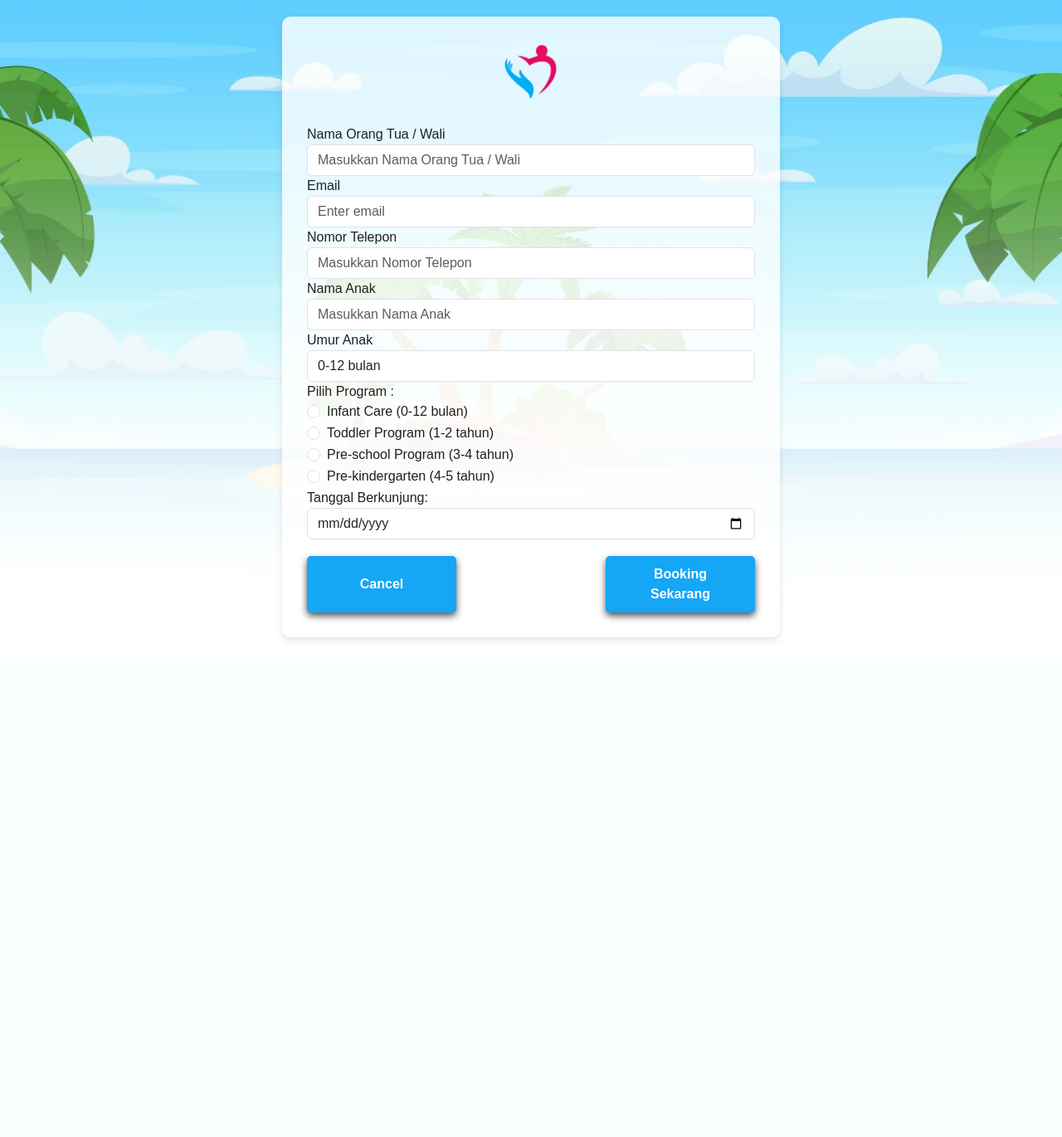
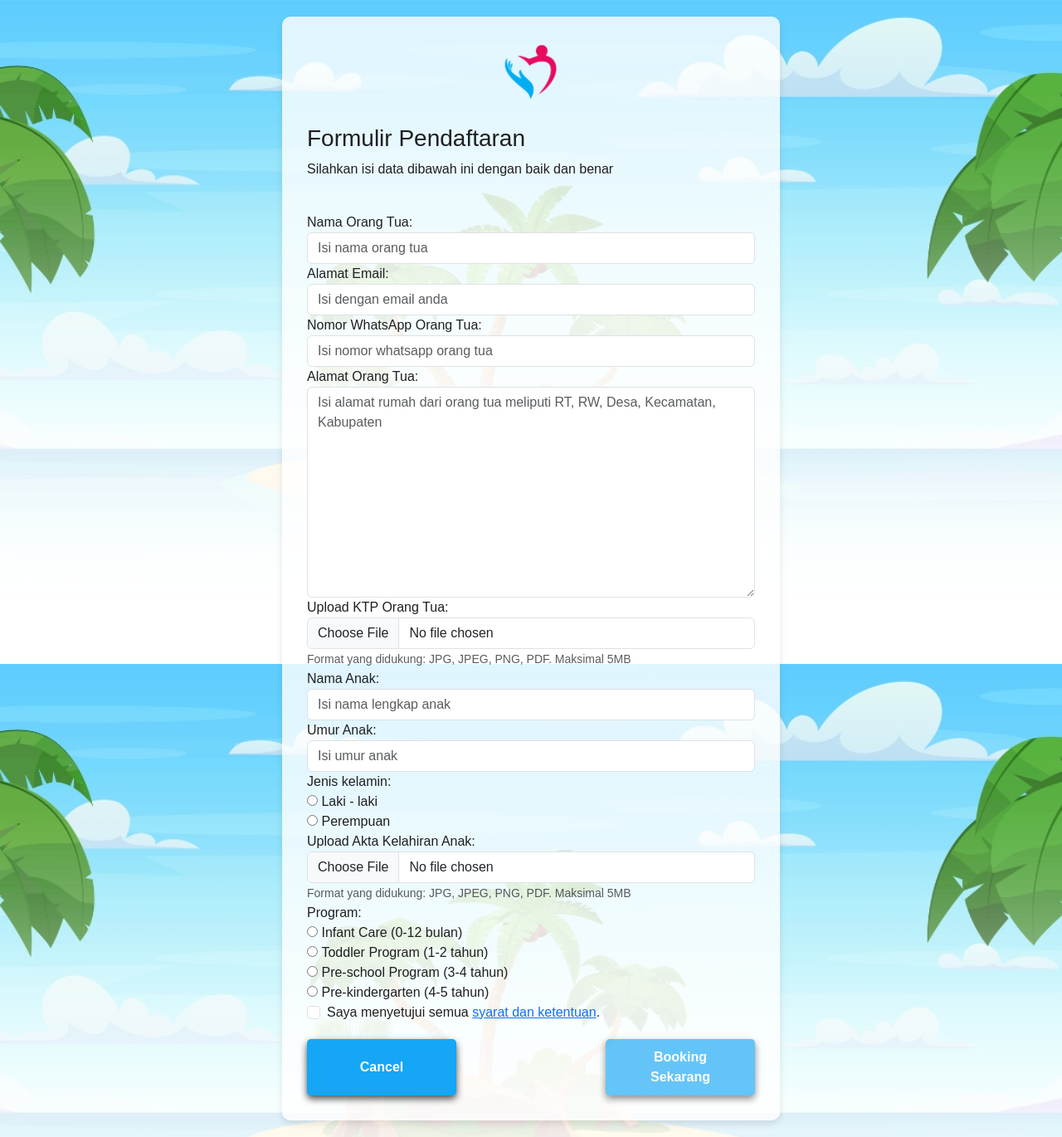
Before and after one commit to bantengmerah6751/KELOMPOK13_BE, a Django app: page /pendaftaran/ in a window 1280 px wide. Shown: the whole page at 83% size. Before the commit the page ends 772 px from the top, so only its background shows below. Run offline with Django 5.2, Linux system fonts and the light colour scheme; some libraries are stand-ins or nearby versions.

Commit message:
Update form_booking.html

```diff
--- a/kelompok13/funeducare/pendaftaran/templates/form_booking.html
+++ b/kelompok13/funeducare/pendaftaran/templates/form_booking.html
@@ -1,170 +1,131 @@
 <!DOCTYPE html>
 {% load static %}
 <html lang="en">
+
 <head>
     <meta charset="utf-8" />
     <meta name="viewport" content="width=device-width, initial-scale=1.0" />
     <title>Booking Class</title>
     <!-- Bootstrap CSS -->
-    <link
-      rel="stylesheet"
-      href="https://maxcdn.bootstrapcdn.com/bootstrap/4.0.0-alpha.5/css/bootstrap.min.css"
-      integrity="sha384-AysaV+vQoT3kOAXZkl02PThvDr8HYKPZhNT5h/CXfBThSRXQ6jW5DO2ekP5ViFdi"
-      crossorigin="anonymous"
-    />
+    <link rel="stylesheet" href="https://maxcdn.bootstrapcdn.com/bootstrap/4.0.0-alpha.5/css/bootstrap.min.css"
+        integrity="sha384-AysaV+vQoT3kOAXZkl02PThvDr8HYKPZhNT5h/CXfBThSRXQ6jW5DO2ekP5ViFdi" crossorigin="anonymous" />
     <link rel="stylesheet" href="{% static 'css/booking-style.css' %}" />
-    <!-- Jika style dipisah ke file eksternal -->
     <!-- jQuery -->
     <script src="https://code.jquery.com/jquery-3.6.0.min.js"></script>
+    <script src="{% static 'js/booking.js' %}"></script>
+
 </head>
+
 <body>
+    {% block content %}
     <div class="container content-1">
-      <img
-        src="{%static 'images/logo2.png' %}"
-        alt="FunEduCare Logo"
-        class="form-logo"
-      />
+        <img src="{%static 'images/logo2.png' %}" alt="FunEduCare Logo" class="form-logo" />
         <!-- Form -->
-      <form id="bookingForm">
+
+        <!-- Judul Formulir -->
+        <h3 class="judul">Formulir Pendaftaran</h3>
+        <p class="keterangan">Silahkan isi data dibawah ini dengan baik dan benar</p>
+        <br>
+
+        <form id="bookingForm" method="POST" enctype="multipart/form-data">
+            {% csrf_token %}
             <!-- Nama Orang Tua -->
             <div class="form-group">
-          <label for="parentName">Nama Orang Tua / Wali</label>
-          <input
-            type="text"
-            class="form-control"
-            id="parentName"
-            placeholder="Masukkan Nama Orang Tua / Wali"
-            required
-          />
+                {{form_booking.nama_ortu.label_tag}}
+                {{form_booking.nama_ortu}}
             </div>
 
             <!-- Email -->
             <div class="form-group">
-          <label for="exampleInputEmail1">Email</label>
-          <input
-            type="email"
-            class="form-control"
-            id="exampleInputEmail1"
-            placeholder="Enter email"
-            required
-          />
+                {{form_booking.email.label_tag}}
+                {{form_booking.email}}
             </div>
 
-        <!-- Nomor Telepon -->
+            <!-- Nomor WA -->
             <div class="form-group">
-          <label for="phone">Nomor Telepon</label>
-          <input
-            type="tel"
-            class="form-control"
-            id="phone"
-            placeholder="Masukkan Nomor Telepon"
-            required
-          />
+                {{form_booking.nomor_wa.label_tag}}
+                {{form_booking.nomor_wa}}
+            </div>
+
+            <!-- Alamat -->
+            <div class="form-group">
+                {{form_booking.alamat.label_tag}}
+                {{form_booking.alamat}}
+            </div>
+
+            <div class="form-group">
+                {{form_booking.ktp.label_tag}}
+                {{form_booking.ktp}}
+                <small class="form-text text-muted">
+                    Format yang didukung: JPG, JPEG, PNG, PDF. Maksimal 5MB
+                </small>
             </div>
 
             <!-- Nama Anak -->
             <div class="form-group">
-          <label for="childName">Nama Anak</label>
-          <input
-            type="text"
-            class="form-control"
-            id="childName"
-            placeholder="Masukkan Nama Anak"
-            required
-          />
+                {{form_booking.nama_anak.label_tag}}
+                {{form_booking.nama_anak}}
             </div>
 
             <!-- Umur Anak -->
             <div class="form-group">
-          <label for="exampleSelect1">Umur Anak</label>
-          <select class="form-control" id="exampleSelect1" required>
-            <option value="2">0-12 bulan</option>
-            <option value="3">1 tahun</option>
-            <option value="4">2 tahun</option>
-            <option value="5">3 tahun</option>
-            <option value="6">4 tahun</option>
-            <option value="7">5 tahun</option>
-          </select>
+                {{form_booking.umur_anak.label_tag}}
+                {{form_booking.umur_anak}}
             </div>
 
-        <!-- Pilih Program dengan Radio Buttons -->
-        <fieldset class="form-group">
-          <h>Pilih Program :</h>
-          <div class="form-check">
-            <label class="form-check-label">
-              <input
-                type="radio"
-                class="form-check-input"
-                name="programOptions"
-                id="programOption1"
-                value="infant"
-                required
-              />
-              Infant Care (0-12 bulan)
+            <div class="form-group">
+                {{form_booking.jenis_kelamin.label_tag}}
+                {% for jenis_kelamin in form_booking.jenis_kelamin %}
+                    <div class="form-group-input">
+                        {{jenis_kelamin.tag}}
+                        <label for="{{jenis_kelamin.id_for_label}}">
+                            {{jenis_kelamin.choice_label}}
+                        </label>
+                    </div>
+                {% endfor %}
+            </div>
+
+            <div class="form-group">
+                {{form_booking.akta_kelahiran.label_tag}}
+                {{form_booking.akta_kelahiran}}
+                <small class="form-text text-muted">
+                    Format yang didukung: JPG, JPEG, PNG, PDF. Maksimal 5MB
+                </small>
+            </div>
+
+            <div class="form-group">
+                {{form_booking.program.label_tag}}
+                {% for program in form_booking.program %}
+                    <div class="form-group-input">
+                        {{program.tag}}
+                        <label for="{{jenis_kelamin.id_for_label}}">
+                            {{program.choice_label}}
+                        </label>
+                    </div>
+                {% endfor %}
+            </div>
+
+            <!-- Kotak centang persetujuan -->
+            <div class="form-check mb-3">
+                <input type="checkbox" class="form-check-input" id="termsCheckbox">
+                <label class="form-check-label" for="termsCheckbox">
+                    Saya menyetujui semua <a href="{% url 'pendaftaran:syarat' %}" target="_blank">syarat dan ketentuan</a>.
                 </label>
             </div>
 
-          <div class="form-check">
-            <label class="form-check-label">
-              <input
-                type="radio"
-                class="form-check-input"
-                name="programOptions"
-                id="programOption2"
-                value="toddler"
-              />
-              Toddler Program (1-2 tahun)
-            </label>
-          </div>
-
-          <div class="form-check">
-            <label class="form-check-label">
-              <input
-                type="radio"
-                class="form-check-input"
-                name="programOptions"
-                id="programOption3"
-                value="preschool"
-              />
-              Pre-school Program (3-4 tahun)
-            </label>
-          </div>
-
-          <div class="form-check">
-            <label class="form-check-label">
-              <input
-                type="radio"
-                class="form-check-input"
-                name="programOptions"
-                id="programOption4"
-                value="prekindergarten"
-              />
-              Pre-kindergarten (4-5 tahun)
-            </label>
-          </div>
-        </fieldset>
-
-        <!-- Tanggal Berkunjung -->
-        <div class="form-group">
-          <label for="startDate">Tanggal Berkunjung:</label>
-          <input
-            type="date"
-            id="startDate"
-            name="startDate"
-            class="form-control"
-            required
-          />
-        </div>
+            <!-- Tombol aksi -->
             <div class="button-group">
                 <button type="button" class="btn btn-secondary" id="cancelButton">
                     Cancel
                 </button>
-          <button type="submit" class="btn btn-primary">
+                <button type="submit" class="btn btn-primary" id="bookingButton" disabled>
                     Booking Sekarang
                 </button>
             </div>
         </form>
+
     </div>
-    <script src="{% static 'js/booking.js' %}"></script>
+    {% endblock content %}
 </body>
+
 </html>
```
Lines whose indentation alone changed are shown as unchanged.
